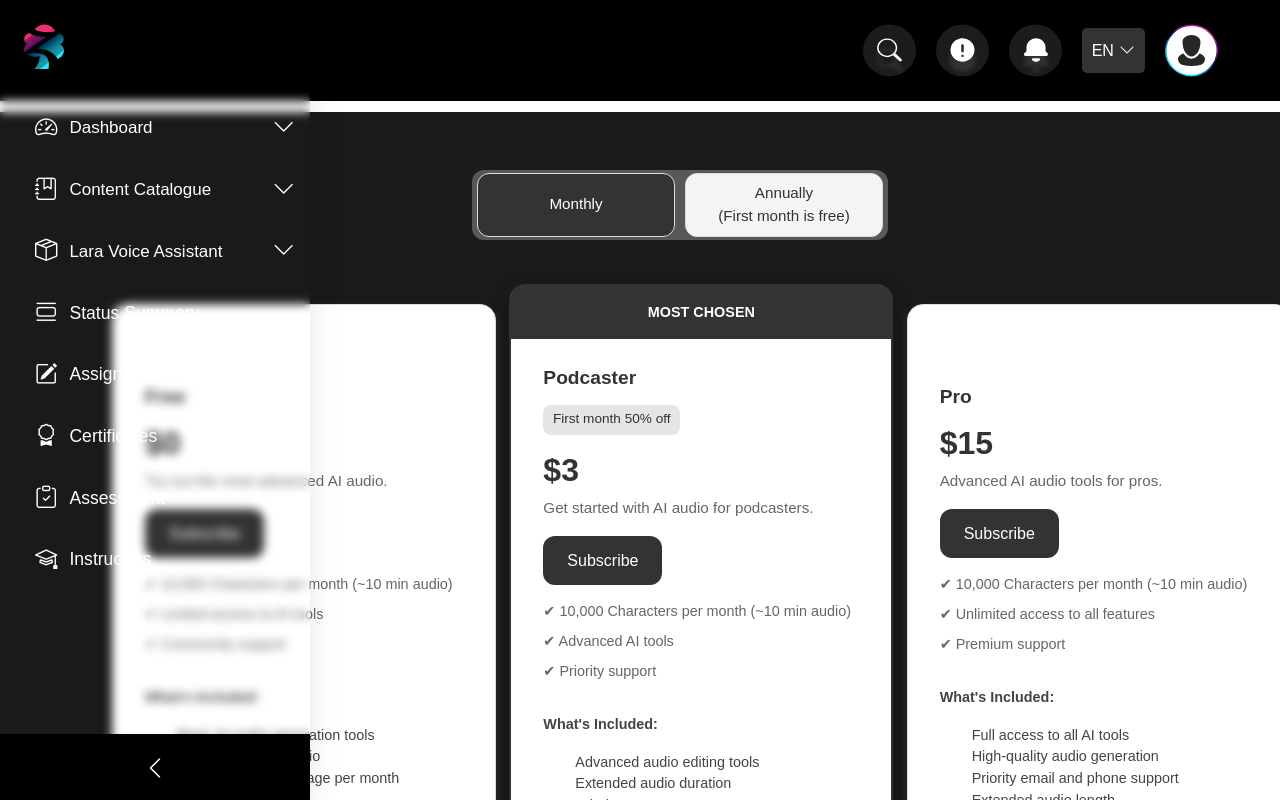
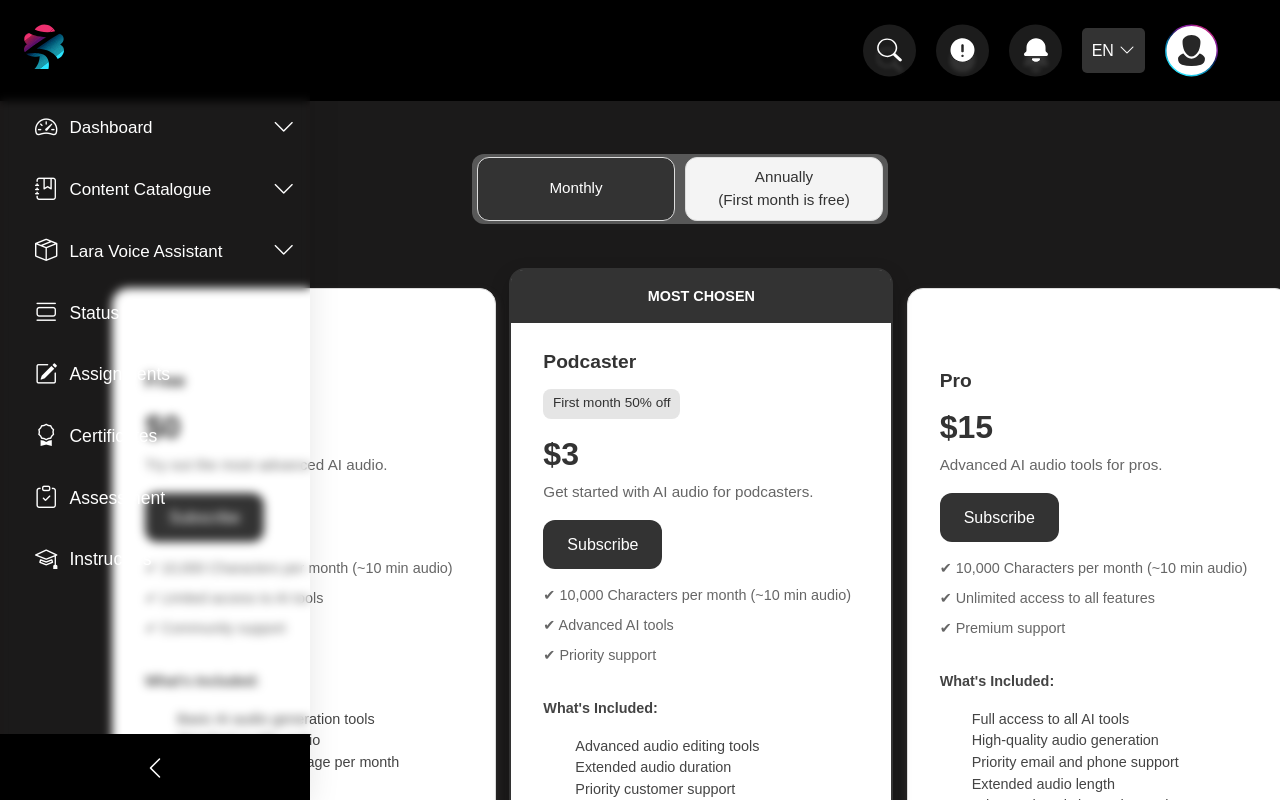
Before and after one commit to ibrahimsaber1/LARA-Platform-Frontend, a React (Vite) app: page /subscriptions in a window 1280 px wide. Shown: the top 800 px of the page. Built offline with nearby package versions, Linux system fonts and the light colour scheme.

Commit message:
edit the pages magen to fit withe the header hight

```diff
--- a/src/Components/Pages/Subscriptions/Subscriptions.css
+++ b/src/Components/Pages/Subscriptions/Subscriptions.css
@@ -11,7 +11,7 @@
   padding: 3rem 0rem;
   padding-inline-start: 6rem;
   padding-inline-end: 1rem;
-  margin-top: 7rem;
+  margin-top: 6rem;
   transition: all 0.3s ease;
 }
 
--- a/src/assets/styles/AssistantsSpace/AssistantsSpace.css
+++ b/src/assets/styles/AssistantsSpace/AssistantsSpace.css
@@ -12,7 +12,7 @@
     padding: 3rem 0rem;
     padding-inline-start: 6rem;
     padding-inline-end: 1rem;
-    margin-top: 7rem; /* Push content below the fixed header */
+    margin-top: 6rem; /* Push content below the fixed header */
 
   }
 
```
